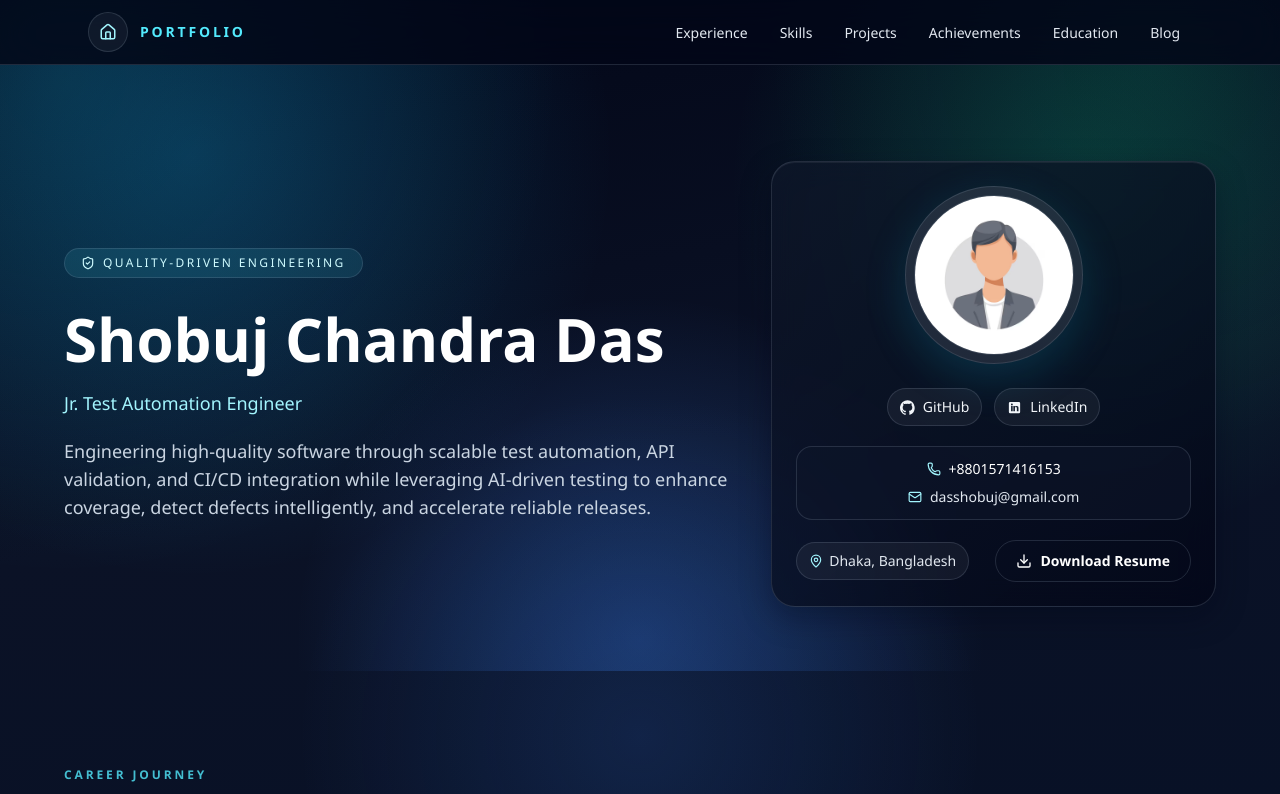
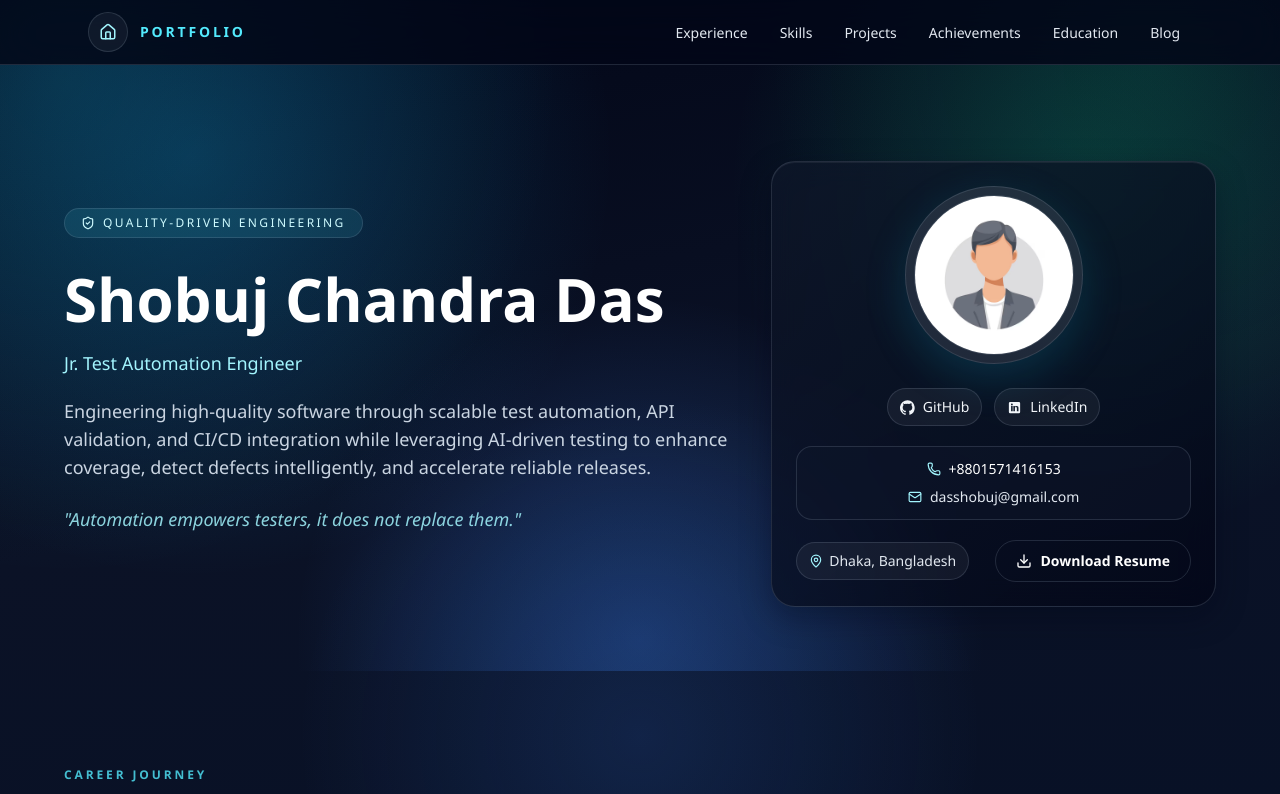
Before and after one commit to shobuj-das/Portfolio, a Next.js app: page / in a window 1280 px wide. Shown: the top 794 px of the page. Built offline with nearby package versions, Linux system fonts and the light colour scheme.

Commit message:
qoute added in hero card

```diff
--- a/src/components/Hero.tsx
+++ b/src/components/Hero.tsx
@@ -11,6 +11,7 @@ import {
   ShieldCheck,
 } from 'lucide-react';
 import { profile } from '@/data/profile';
+import QuotesRotator from '@/components/QuotesRotator';
 
 type SocialIconProps = {
   className?: string;
@@ -64,6 +65,8 @@ export default function Hero() {
           <p className="mt-5 max-w-2xl text-base leading-7 text-slate-300 md:text-lg">
             {profile.tagline}
           </p>
+
+          <QuotesRotator />
         </motion.div>
 
         <motion.div
--- /dev/null
+++ b/src/components/QuotesRotator.tsx
@@ -0,0 +1,61 @@
+'use client';
+
+import { AnimatePresence, motion } from 'framer-motion';
+import { useEffect, useMemo, useState } from 'react';
+
+const defaultQuotes = [
+  'Quality is never an accident; it is the result of intelligent effort.',
+  'Automation empowers testers, it does not replace them.',
+  'Test early, test often, deliver with confidence.',
+  'A reliable system is a well-tested system.',
+];
+
+type QuotesRotatorProps = {
+  quotes?: string[];
+  intervalMs?: number;
+  className?: string;
+};
+
+export default function QuotesRotator({
+  quotes = defaultQuotes,
+  intervalMs = 3500,
+  className = '',
+}: QuotesRotatorProps) {
+  const items = useMemo(() => quotes.filter((quote) => quote.trim().length > 0), [quotes]);
+  const [currentIndex, setCurrentIndex] = useState(0);
+
+  useEffect(() => {
+    if (items.length <= 1) return;
+
+    const timer = window.setInterval(() => {
+      setCurrentIndex((previousIndex) => (previousIndex + 1) % items.length);
+    }, intervalMs);
+
+    return () => window.clearInterval(timer);
+  }, [items.length, intervalMs]);
+
+  useEffect(() => {
+    if (currentIndex >= items.length) {
+      setCurrentIndex(0);
+    }
+  }, [currentIndex, items.length]);
+
+  if (!items.length) return null;
+
+  return (
+    <div className={`mt-6 min-h-[3.5rem] ${className}`} aria-live="polite">
+      <AnimatePresence mode="wait">
+        <motion.p
+          key={currentIndex}
+          initial={{ opacity: 0, y: 14 }}
+          animate={{ opacity: 1, y: 0 }}
+          exit={{ opacity: 0, y: -14 }}
+          transition={{ duration: 0.45, ease: [0.22, 1, 0.36, 1] }}
+          className="max-w-2xl text-base italic leading-7 text-cyan-200/85 md:text-lg"
+        >
+          "{items[currentIndex]}"
+        </motion.p>
+      </AnimatePresence>
+    </div>
+  );
+}
```
